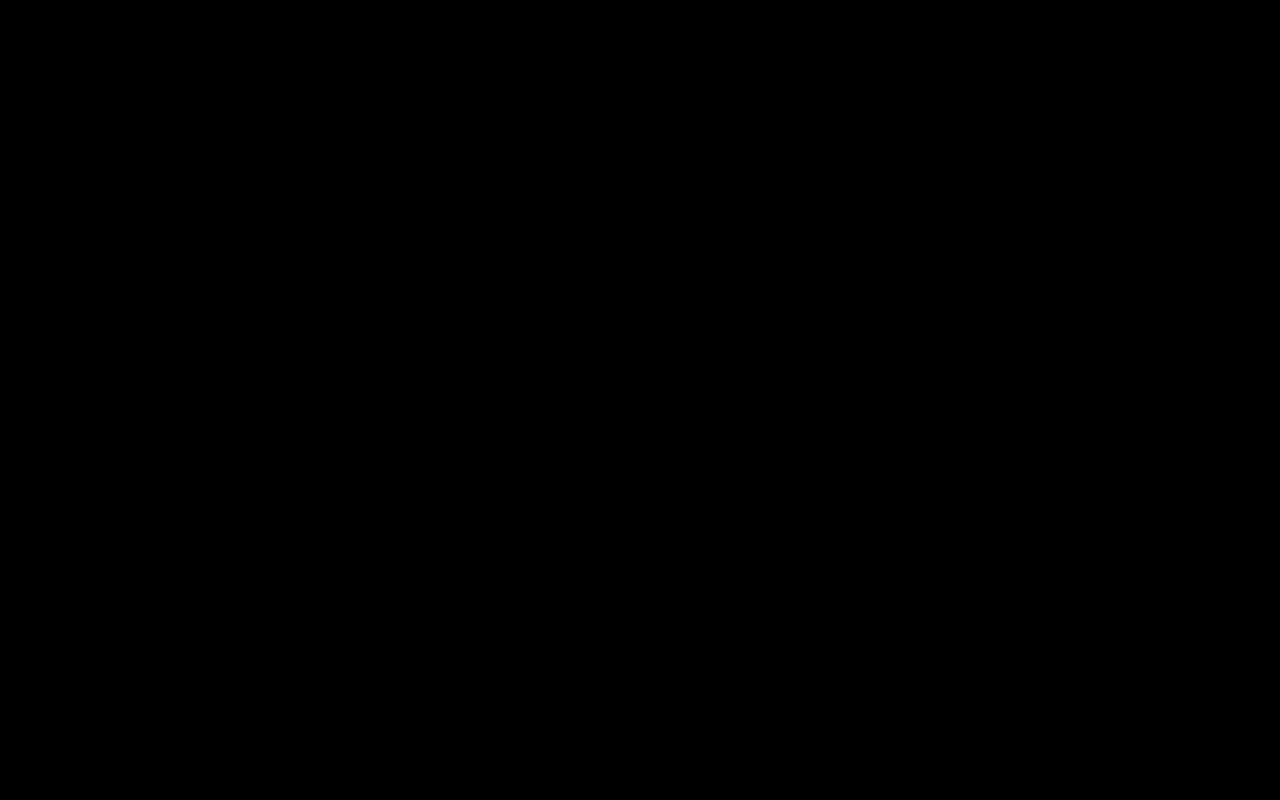
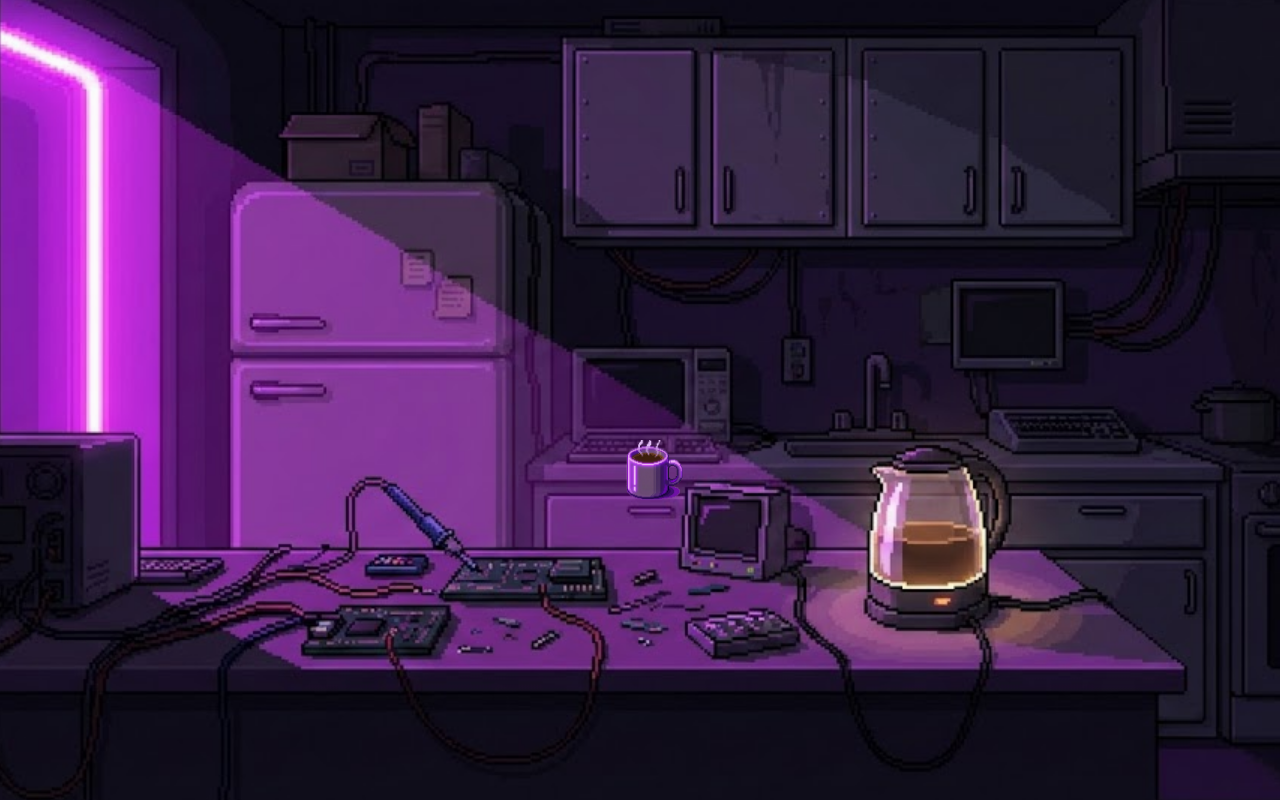
Before and after one commit to FaaF-Eng/CYBERPUNK-GAME-, a plain HTML site: page next.html in a window 1280 px wide. Drawn offline with Linux system fonts and the light colour scheme.

Commit message:
Coffee Time

```diff
--- a/assets/css/next.css
+++ b/assets/css/next.css
@@ -1,24 +1,56 @@
-html {
-    background-color: black; /* Garante que o fundo inicial seja preto */
+html, body {
+    margin: 0;             /* remove margens padrão do navegador */
+    padding: 0;            /* remove paddings padrão */
+    height: 100%;          /* garante que body ocupe 100% da altura */
+    overflow: hidden;      /* evita scrollbars indesejadas */
+    background-color: black;
 }
 
-body {
-    /* Seu CSS atual da nova página aqui, incluindo background desejado */
-    height: 100vh;
-    margin: 0;
-    overflow: hidden; /* Se necessário, para evitar scrolls durante o fade */
-    /* Exemplo: background: radial-gradient(circle, #your-color, #another-color); */
+.background {
+    position: fixed;       /* fixa na tela */
+    top: 0;                /* essencial para fixed cobrir do topo */
+    left: 0;               /* essencial para fixed cobrir da esquerda */
+    width: 100vw;          /* usa vw para ignorar scrollbars */
+    height: 100vh;         /* usa vh para altura total da viewport */
+    z-index: 1;           /* manda pro fundo se tiver mais conteúdo */
+    overflow: hidden;      /* essencial para o pan: esconde extras */
 }
 
-#fade-overlay {
-    position: fixed;
+.pan-container {
+    position: absolute;
     top: 0;
     left: 0;
-    width: 100%;
+    width: calc(100% + 20%); /* 100% + 2*maxPan (10% cada lado) */
     height: 100%;
-    background-color: rgb(255, 255, 255);
-    opacity: 1; /* Começa totalmente preto */
-    transition: opacity 5s ease-in-out; /* Duração do fade-out (clareando aos poucos) */
-    z-index: 9999; /* Fica por cima de tudo inicialmente */
-    pointer-events: none; /* Permite interações com o conteúdo por baixo */
+    transition: transform 0.2s ease-out; /* suaviza o movimento (ajuste tempo) */
 }
+
+.img-background {
+    position: absolute;
+    top: 0;
+    left: 0;
+    width: 100%;           /* 100% do pan-container (extra largo) */
+    height: 100%;
+    object-fit: cover;     /* cobre sem distorcer */
+    display: block;
+    margin: 0;
+}
+
+.coffee {
+    position: absolute;
+    /* left e top agora setados no JS (para compensar shift inicial) */
+    height: 60px;          /* tamanho fixo em pixels */
+    width: 60px;           /* tamanho fixo em pixels */
+    object-fit: contain;   /* mantém proporção sem distorcer */
+    z-index: 10;           /* fica por cima do BG */
+}
+.grround{
+    background-color: black;
+    position: fixed;       /* fixa na tela */
+    top: 0;                /* essencial para fixed cobrir do topo */
+    left: 0;               /* essencial para fixed cobrir da esquerda */
+    width: 100vw;          /* usa vw para ignorar scrollbars */
+    height: 100vh;         /* usa vh para altura total da viewport */
+    z-index: -1;           /* manda pro fundo se tiver mais conteúdo */
+    overflow: hidden;      /* essencial para o pan: esconde extras */
+}
--- a/next.html
+++ b/next.html
@@ -1,22 +1,81 @@
 <!DOCTYPE html>
-<html lang="pt">
+<html lang="pt-BR">
 <head>
     <meta charset="UTF-8">
     <meta name="viewport" content="width=device-width, initial-scale=1.0">
-    <title>Document</title>
+    <title>Coffee Time</title>
     <link rel="stylesheet" href="assets/css/next.css">
 </head>
 <body>
-    <!-- Seu conteúdo da página aqui (ex: divs, textos, etc.) -->
+    <div class="background">
+        <div id="pan-container" class="pan-container">
+            <img class="img-background" src="assets/img/bg-coffee.png" alt="background">
+            <img class="coffee" src="assets/img/coffee.png" alt="coffee">
+        </div>
+    </div>
+    <div class="ground"></div>
 
-    <!-- Overlay preto para o fade-in (adicionado) -->
-    <div id="fade-overlay"></div>
+    <!-- SCRIPT DO FADE FROM BLACK + EFEITO DE PANNING (FNAF-STYLE) + SYNC COFFEE -->
+    <script>
+        document.addEventListener('DOMContentLoaded', () => {
+            // Fade from black (inalterado)
+            const overlay = document.createElement('div');
+            overlay.id = 'fade-from-black';
+            overlay.style.position = 'fixed';
+            overlay.style.top = '0';
+            overlay.style.left = '0';
+            overlay.style.width = '100vw';
+            overlay.style.height = '100vh';
+            overlay.style.backgroundColor = '#000000';
+            overlay.style.opacity = '1';
+            overlay.style.transition = 'opacity 6s cubic-bezier(0.22, 0.61, 0.36, 1)'; // 6s ultra suave
+            overlay.style.zIndex = '99999';
+            overlay.style.pointerEvents = 'none';
+            document.documentElement.appendChild(overlay);
+
+            requestAnimationFrame(() => {
+                overlay.style.opacity = '0';
+            });
+
+            overlay.addEventListener('transitionend', () => {
+                overlay.remove();
+            });
+
+            // Efeito de panning FNAF-style (agora no container, para mover BG + coffee juntos)
+            const panContainer = document.getElementById('pan-container');
+            const coffee = document.querySelector('.coffee');
+            const maxPan = 10; // Limite de pan em % para cada lado (ajuste para mais/menos)
+            const initialCoffeeLeft = 650; // Valor original em px (ajuste se mudou)
+            const initialCoffeeTop = 440; // Valor original em px (para top, inalterado)
+
+            // Função para ajustar posição inicial do coffee (compensa o shift central do pan)
+            const adjustCoffeePosition = () => {
+                const viewportWidth = window.innerWidth;
+                const initialShift = (viewportWidth * (maxPan / 100));
+                coffee.style.left = `${initialCoffeeLeft + initialShift}px`;
+                coffee.style.top = `${initialCoffeeTop}px`; // Top inalterado
+            };
+
+            // Ajusta na load e centraliza o pan-container
+            adjustCoffeePosition();
+            panContainer.style.transform = `translateX(-${maxPan}%)`; // Centro inicial
+
+            // Movimento com mouse
+            document.addEventListener('mousemove', (e) => {
+                const mouseX = e.clientX / window.innerWidth; // 0 a 1
+                const panOffset = (mouseX - 0.5) * (maxPan * 2); // De -maxPan a +maxPan
+                panContainer.style.transform = `translateX(calc(-${maxPan}% - ${panOffset}%))`;
+            });
+
+            // Reset para centro ao sair da janela
+            document.addEventListener('mouseleave', () => {
+                panContainer.style.transform = `translateX(-${maxPan}%)`;
+            });
+
+            // Reajusta posição do coffee em resize (mantém responsivo)
+            window.addEventListener('resize', adjustCoffeePosition);
+        });
+    </script>
+
 </body>
-<script>
-    // Inicia o fade-in ao carregar a página (fade-out do overlay preto)
-    window.addEventListener('load', () => {
-        const overlay = document.getElementById('fade-overlay');
-        overlay.style.opacity = '0'; // Inicia o fade-out do preto
-    });
-</script>
 </html>
```
Also changed, not shown: assets/img/bg-coffee.png (added), assets/img/coffee.png (added).
